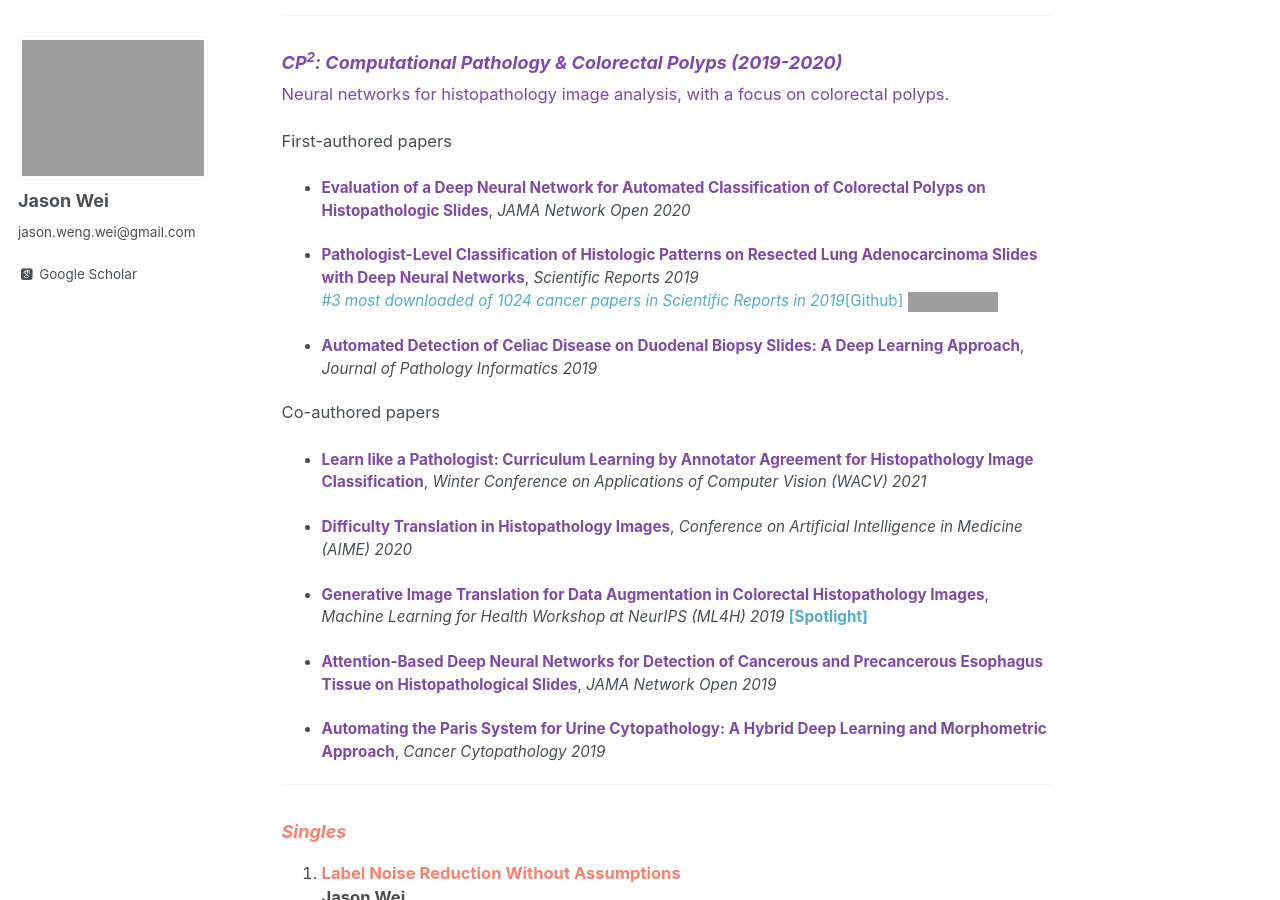
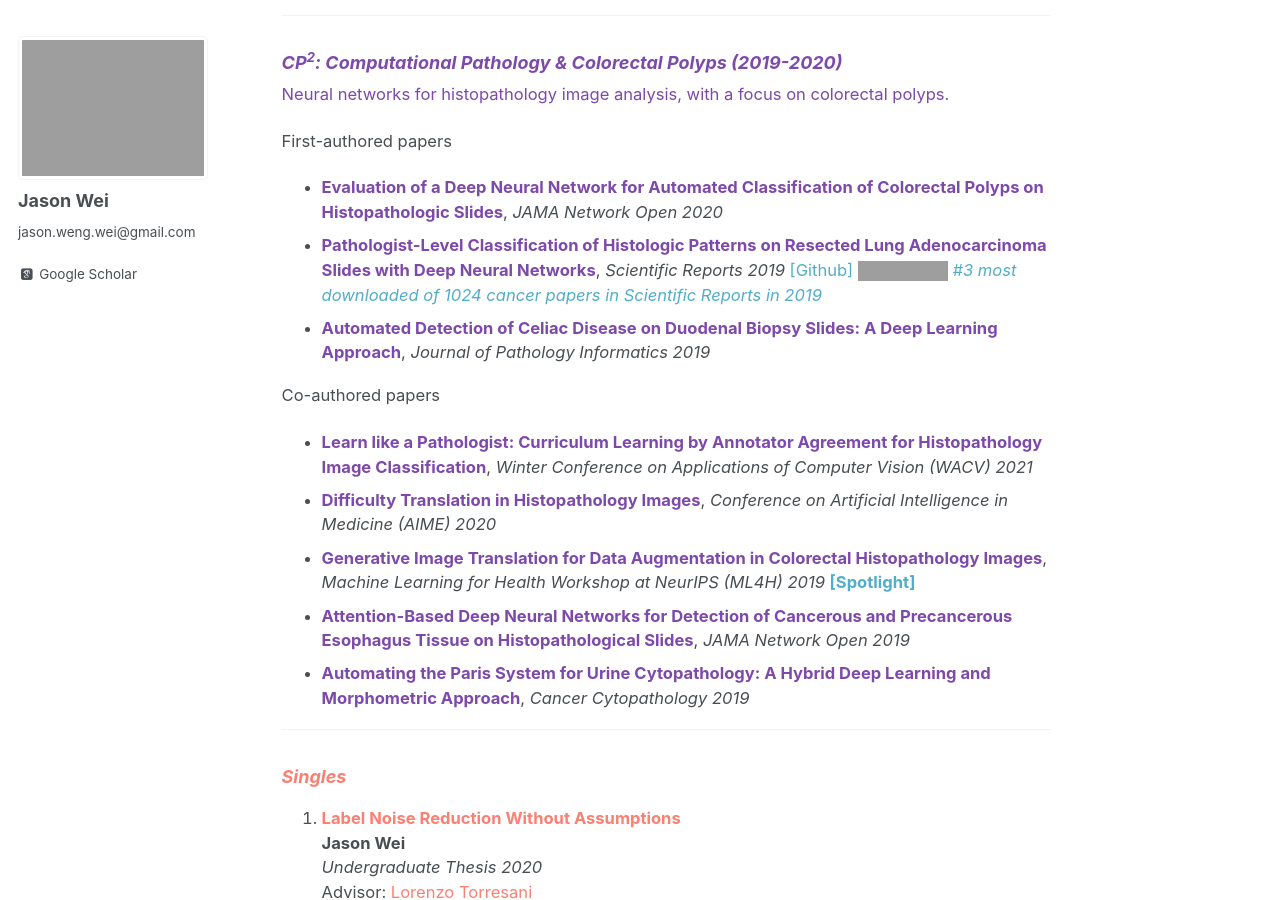
Before and after one commit to jasonwei20/jasonwei20.github.io, a Jekyll site: the page built from _pages/all_papers.md, in a window 1280 px wide and 900 px high, scrolled down 809 px. Built offline with Jekyll 4.4.1, drawn with Linux system fonts in a browser that asks for light colours; some web fonts are replaced; grey boxes are pictures that could not be loaded.

Commit message:
fix all papers

```diff
--- a/_pages/all_papers.md
+++ b/_pages/all_papers.md
@@ -43,11 +43,9 @@ First-authored papers
 
 * <a href="https://jamanetwork.com/journals/jamanetworkopen/fullarticle/2764906" style="color:#7d49ab" target="_blank"><b>Evaluation of a Deep Neural Network for Automated Classification of Colorectal Polyps on Histopathologic Slides</b></a>,
 *JAMA Network Open 2020*
-
 * <a href="https://www.nature.com/articles/s41598-019-40041-7" style="color:#7d49ab" target="_blank"><b>Pathologist-Level Classification of Histologic Patterns on Resected Lung Adenocarcinoma Slides with Deep Neural Networks</b></a>,
-*Scientific Reports 2019*
-<a href="https://www.nature.com/collections/ghegcgfbdi" target="_blank"><i>#3 most downloaded of 1024 cancer papers in Scientific Reports in 2019</i></a><a href="https://github.com/BMIRDS/deepslide" target="_blank">[Github]</a> <img height="16" src="https://img.shields.io/github/stars/BMIRDS/deepslide.svg?logo=github&logoColor=white&colorA=navy&link=https://github.com/BMIRDS/deepslide&link=https://github.com/BMIRDS/deepslide">
-
+*Scientific Reports 2019* <a href="https://github.com/BMIRDS/deepslide" target="_blank">[Github]</a> <img height="16" src="https://img.shields.io/github/stars/BMIRDS/deepslide.svg?logo=github&logoColor=white&colorA=navy&link=https://github.com/BMIRDS/deepslide&link=https://github.com/BMIRDS/deepslide">
+<a href="https://www.nature.com/collections/ghegcgfbdi" target="_blank"><i>#3 most downloaded of 1024 cancer papers in Scientific Reports in 2019</i></a>
 * <a href="http://www.jpathinformatics.org/article.asp?issn=2153-3539;year=2019;volume=10;issue=1;spage=7;epage=7;aulast=Wei" style="color:#7d49ab" target="_blank"><b>Automated Detection of Celiac Disease on Duodenal Biopsy Slides: A Deep Learning Approach</b></a>,
 *Journal of Pathology Informatics 2019*
 
@@ -55,16 +53,12 @@ Co-authored papers
 
 * <a href="https://arxiv.org/abs/2009.13698" style="color:#7d49ab" target="_blank"><b>Learn like a Pathologist: Curriculum Learning by Annotator Agreement for Histopathology Image Classification</b></a>,
 *Winter Conference on Applications of Computer Vision (WACV) 2021*
-
 * <a href="https://arxiv.org/abs/2004.12535" style="color:#7d49ab" target="_blank"><b>Difficulty Translation in Histopathology Images</b></a>,
 *Conference on Artificial Intelligence in Medicine (AIME) 2020*
-
 * <a href="https://arxiv.org/abs/1910.05827" style="color:#7d49ab" target="_blank"><b>Generative Image Translation for Data Augmentation in Colorectal Histopathology Images</b></a>,
 *Machine Learning for Health Workshop at NeurIPS (ML4H) 2019* <a href="https://slideslive.com/38923239/spotlight-paper-talks?t=1095" target="_blank"><b>[Spotlight]</b></a>
-
 * <a href="https://jamanetwork.com/journals/jamanetworkopen/fullarticle/2753982" style="color:#7d49ab" target="_blank"><b>Attention-Based Deep Neural Networks for Detection of Cancerous and Precancerous Esophagus Tissue on Histopathological Slides</b></a>,
 *JAMA Network Open 2019*
-
 * <a href="https://onlinelibrary.wiley.com/doi/abs/10.1002/cncy.22099" style="color:#7d49ab" target="_blank"><b>Automating the Paris System for Urine Cytopathology: A Hybrid Deep Learning and Morphometric Approach</b></a>,
 *Cancer Cytopathology 2019*
 
```
